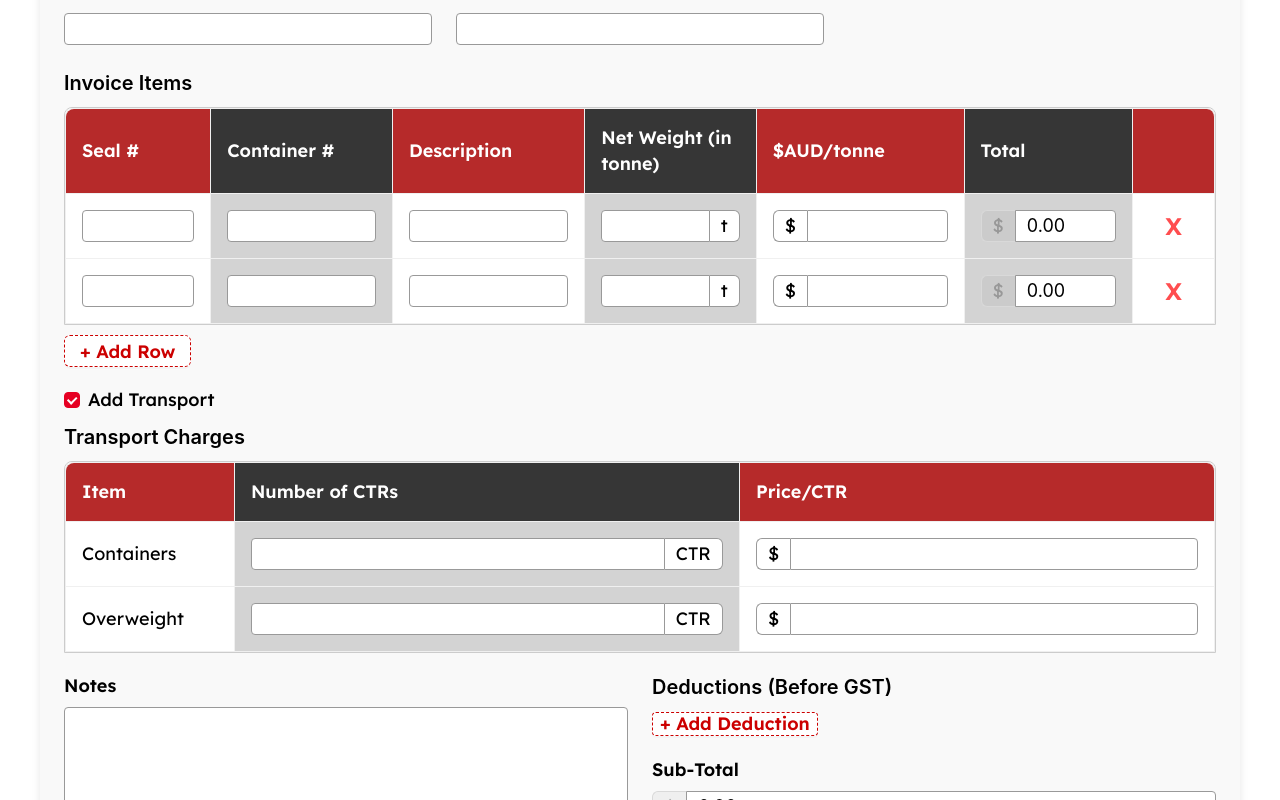
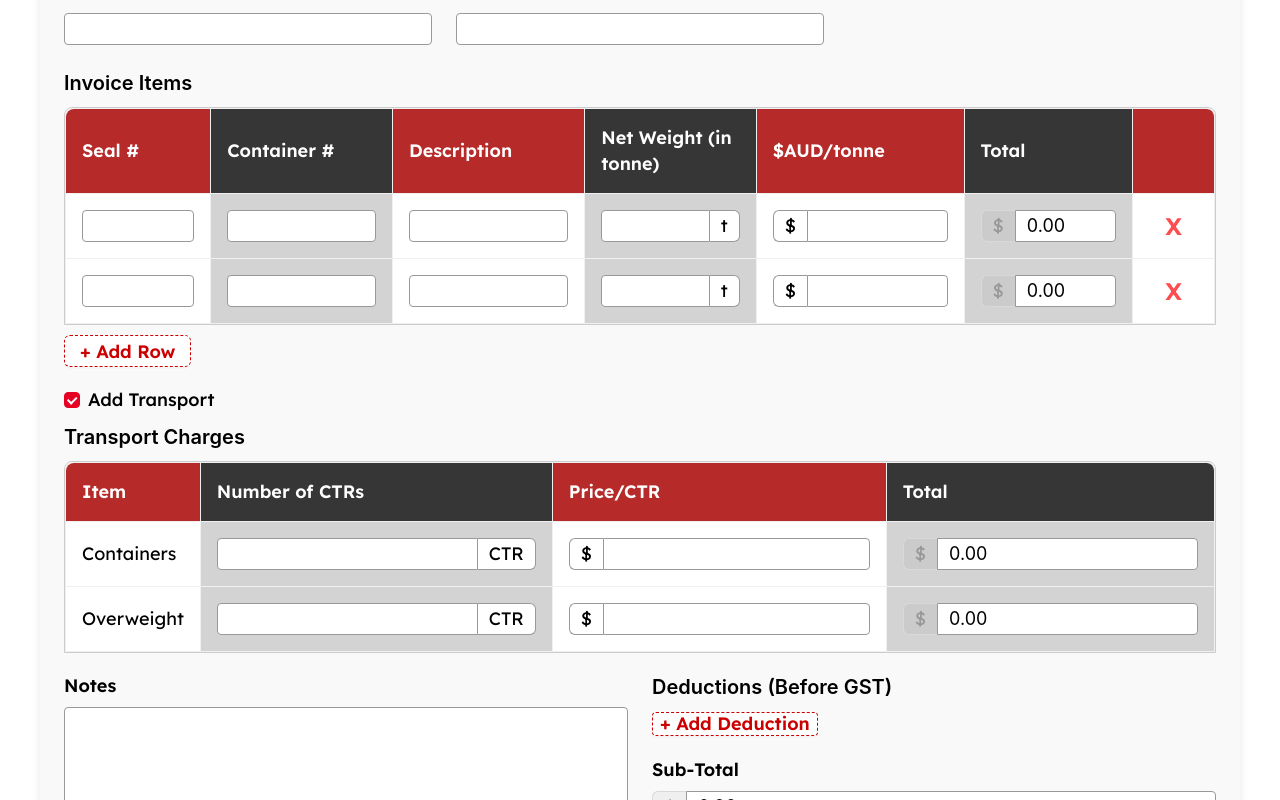
Before and after one commit to JuhilKBhatt/Weight-Docket-Maker, a React (Vite) app in the folder frontend/: page /new-invoice in a window 1280 px wide. Both pictures are taken after a click on the label "Add Transport". Shown: the part 702-1502 px from the top of the page. Built offline with nearby package versions, Linux system fonts and the light colour scheme; a web font is replaced by a local one.

Commit message:
Total column for Transport Added

```diff
--- a/frontend/src/pages/invoice/NewInvoiceForm.jsx
+++ b/frontend/src/pages/invoice/NewInvoiceForm.jsx
@@ -55,7 +55,6 @@ export default function NewInvoiceForm() {
   ];
 
   const pickupColumns = [
-    { title: '#', dataIndex: 'seal', render: (_, record) => <Input value={record.seal} onChange={(e) => handleItemChange(record.key, 'seal', e.target.value)} /> },
     { title: 'Metal', dataIndex: 'container', render: (_, record) => <Input value={record.container} onChange={(e) => handleItemChange(record.key, 'container', e.target.value)} /> },
     ...sharedColumns
   ];
@@ -63,7 +62,26 @@ export default function NewInvoiceForm() {
   const transportColumns = [
     { title: 'Item', dataIndex: 'name' },
     { title: 'Number of CTRs', dataIndex: 'NumOfCTR', render: (_, record) => <InputNumber addonAfter="CTR" style={{ width: '100%' }} value={record.NumOfCTR} onChange={(val) => handleTransportChange(record.key, 'NumOfCTR', val)} /> },
-    { title: 'Price/CTR', dataIndex: 'PricePreCTR', render: (_, record) => <InputNumber addonBefore="$" style={{ width: '100%' }} value={record.PricePreCTR} formatter={audFormatter} parser={audParser} onChange={(val) => handleTransportChange(record.key, 'PricePreCTR', val)} /> }
+    { title: 'Price/CTR', dataIndex: 'PricePreCTR', render: (_, record) => <InputNumber addonBefore="$" style={{ width: '100%' }} value={record.PricePreCTR} formatter={audFormatter} parser={audParser} onChange={(val) => handleTransportChange(record.key, 'PricePreCTR', val)} /> },
+    { title: 'Total',
+      dataIndex: 'total',
+      render: (_, record) => {
+        const total =
+          (Number(record.NumOfCTR) || 0) *
+          (Number(record.PricePreCTR) || 0);
+
+        return (
+          <InputNumber
+            addonBefore="$"
+            style={{ width: '100%' }}
+            value={total}
+            formatter={audFormatterFixed}
+            precision={2}
+            disabled
+          />
+        );
+      },
+    },
   ];
 
 const handleSubmit = async (values) => {
```
